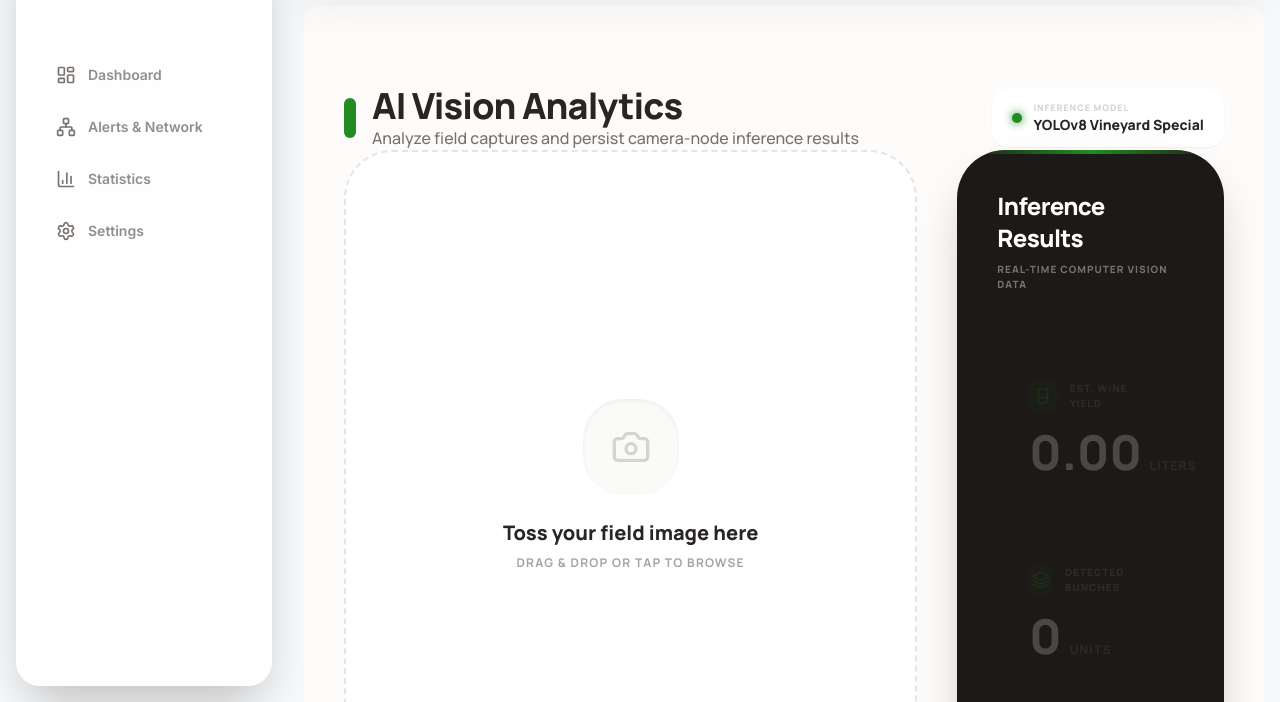
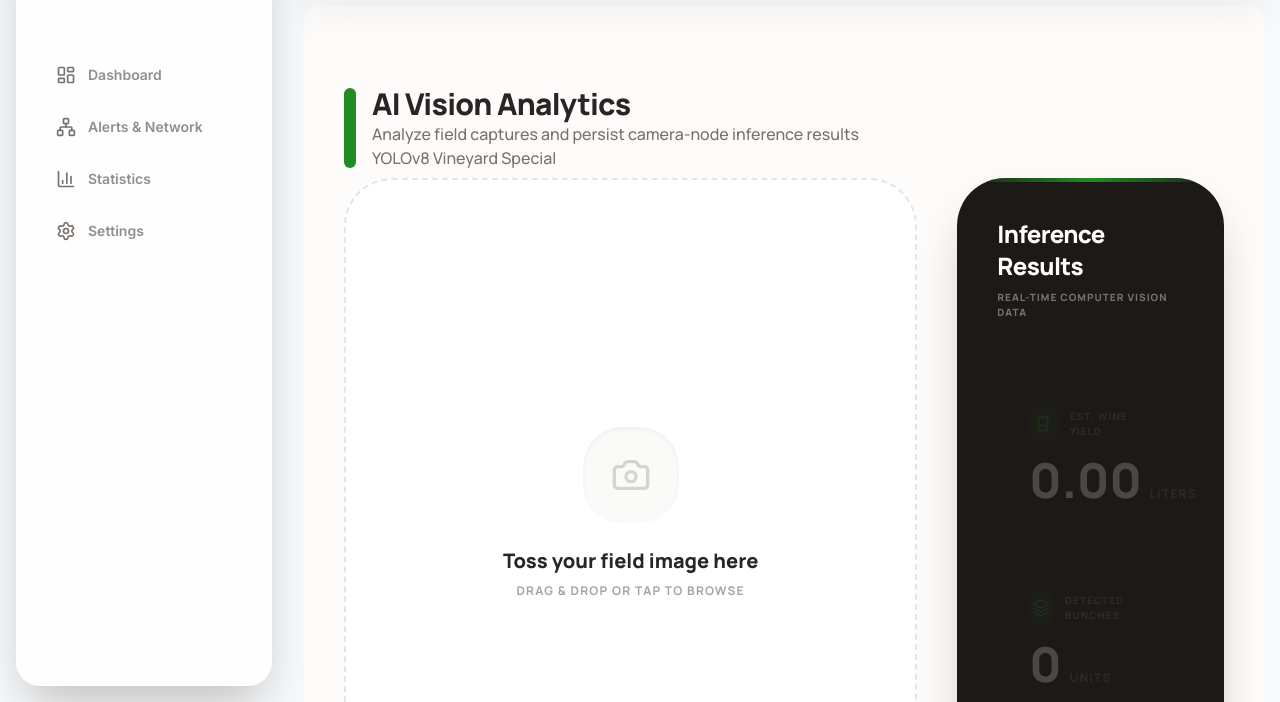
Before and after one commit to Lori-in-the-clouds/EdgeVine, an Astro site in the folder vineyard-dashboard/: page /vision in a window 1280 px wide. Shown: the part 98-800 px from the top of the page. Built offline with nearby package versions, Linux system fonts and the light colour scheme; Astro itself is replaced by a stand-in of ours; no server answers.

Commit message:
fix: change vision page header

```diff
--- a/vineyard-dashboard/src/components/vision/VisionConsole.tsx
+++ b/vineyard-dashboard/src/components/vision/VisionConsole.tsx
@@ -168,7 +168,16 @@ export function VisionConsole() {
   const hasHealthAlert = Boolean(healthPrediction && healthPrediction !== 'Healthy');
 
   return (
-    <div className="grid grid-cols-1 lg:grid-cols-12 gap-10 items-stretch">
+    <div>
+      <div className="flex items-center gap-4 mb-2">
+          <div className="h-20 w-3 bg-[#228B22] rounded-full"></div>
+          <div>
+            <h2 className="text-3xl font-manrope font-black text-stone-800">AI Vision Analytics</h2>
+            <p className="text-stone-500 font-medium">Analyze field captures and persist camera-node inference results</p>
+            <p className="text-stone-500 font-medium">YOLOv8 Vineyard Special</p>
+          </div>
+      </div>
+      <div className="grid grid-cols-1 lg:grid-cols-12 gap-10 items-stretch">
 
       {/* Upload & Preview Section */}
       <div className="lg:col-span-12 xl:col-span-8 flex flex-col gap-6 xl:min-h-[720px]">
@@ -358,6 +367,7 @@ export function VisionConsole() {
         </div>
 
       </div>
+      </div>
     </div>
   );
 }
--- a/vineyard-dashboard/src/pages/vision.astro
+++ b/vineyard-dashboard/src/pages/vision.astro
@@ -6,28 +6,6 @@ import { VisionConsole } from '../components/vision/VisionConsole';
 <MasterLayout title="AI Vision">
 	<main className="min-h-screen bg-[#FDFCFB] p-4 md:p-10 font-manrope">
 		<div className="max-w-7xl mx-auto space-y-8 py-10">
-
-			{/* Header Section */}
-			<header className="flex flex-col gap-4">
-				<div className="flex flex-col gap-4 md:flex-row md:items-center md:justify-between">
-					<div className="flex items-center gap-4">
-						<div className="h-10 w-3 bg-[#228B22] rounded-full"></div>
-						<div>
-							<h1 className="text-3xl md:text-4xl font-manrope font-black text-stone-800 tracking-tight">AI Vision Analytics</h1>
-							<p className="text-stone-500 font-medium">Analyze field captures and persist camera-node inference results</p>
-						</div>
-					</div>
-
-					<div className="inline-flex w-fit items-center gap-3 rounded-2xl border border-stone-200 bg-white px-5 py-3 shadow-sm">
-						<div className="h-2.5 w-2.5 rounded-full bg-[#228B22] shadow-[0_0_10px_#228B22]"></div>
-						<div className="flex flex-col">
-							<span className="text-[9px] font-black text-stone-300 uppercase tracking-widest">Inference Model</span>
-							<span className="text-sm font-black text-stone-800">YOLOv8 Vineyard Special</span>
-						</div>
-					</div>
-				</div>
-			</header>
-
 			{/* Main Console Implementation */}
             <VisionConsole client:load />
 
```
